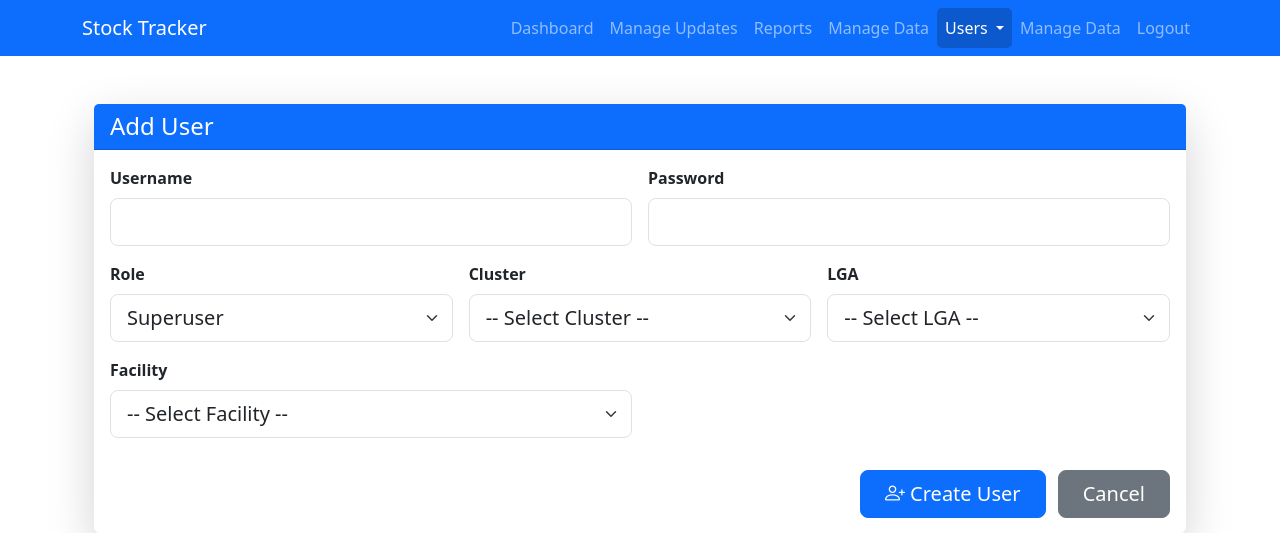
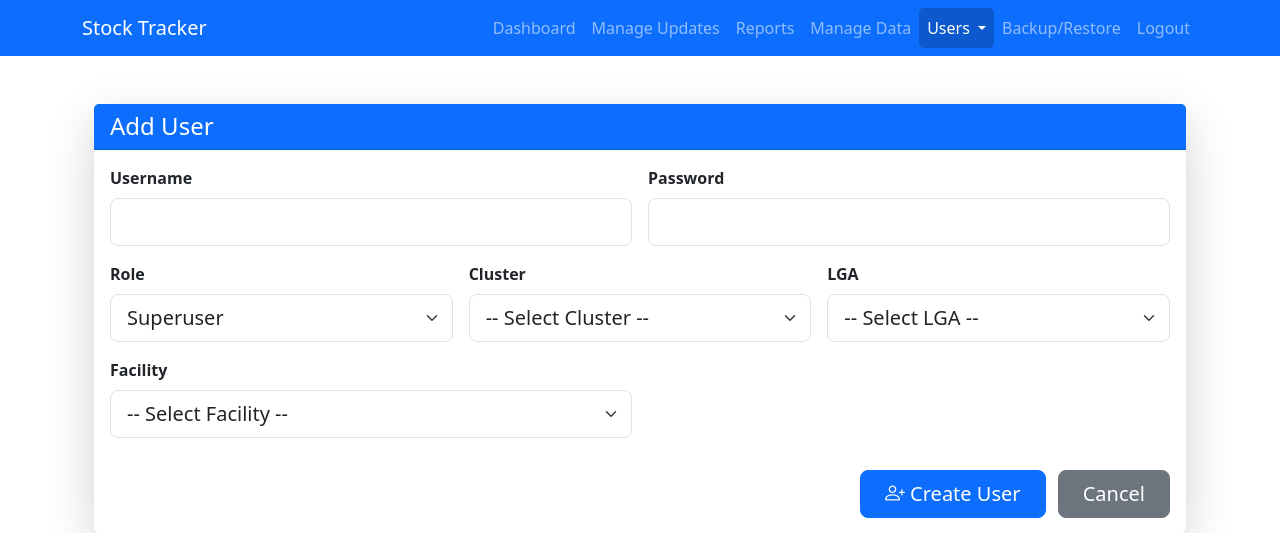
Before and after one commit to Netocodez/SOH-TRACKER, a Flask app: page /auth/users/add in a window 1280 px wide. Shown: the top 533 px of the page. Run offline with Flask 3, Linux system fonts and the light colour scheme; a user stored in the database is signed in; some libraries are stand-ins or nearby versions.

Commit message:
Update base.html

```diff
--- a/templates/base.html
+++ b/templates/base.html
@@ -83,7 +83,7 @@
                   <li><a class="dropdown-item" href="{{ url_for('auth.add_user') }}">Add User</a></li>
                 </ul>
               </li>
-                  <li class="nav-item"><a class="nav-link {% if request.path.startswith(url_for('backup.backup_page')) %}active{% endif %}" href="{{ url_for('backup.backup_page') }}">Manage Data</a></li>
+                  <li class="nav-item"><a class="nav-link {% if request.path.startswith(url_for('backup.backup_page')) %}active{% endif %}" href="{{ url_for('backup.backup_page') }}">Backup/Restore</a></li>
             {% endif %}
 
             <!-- Logout -->
```
